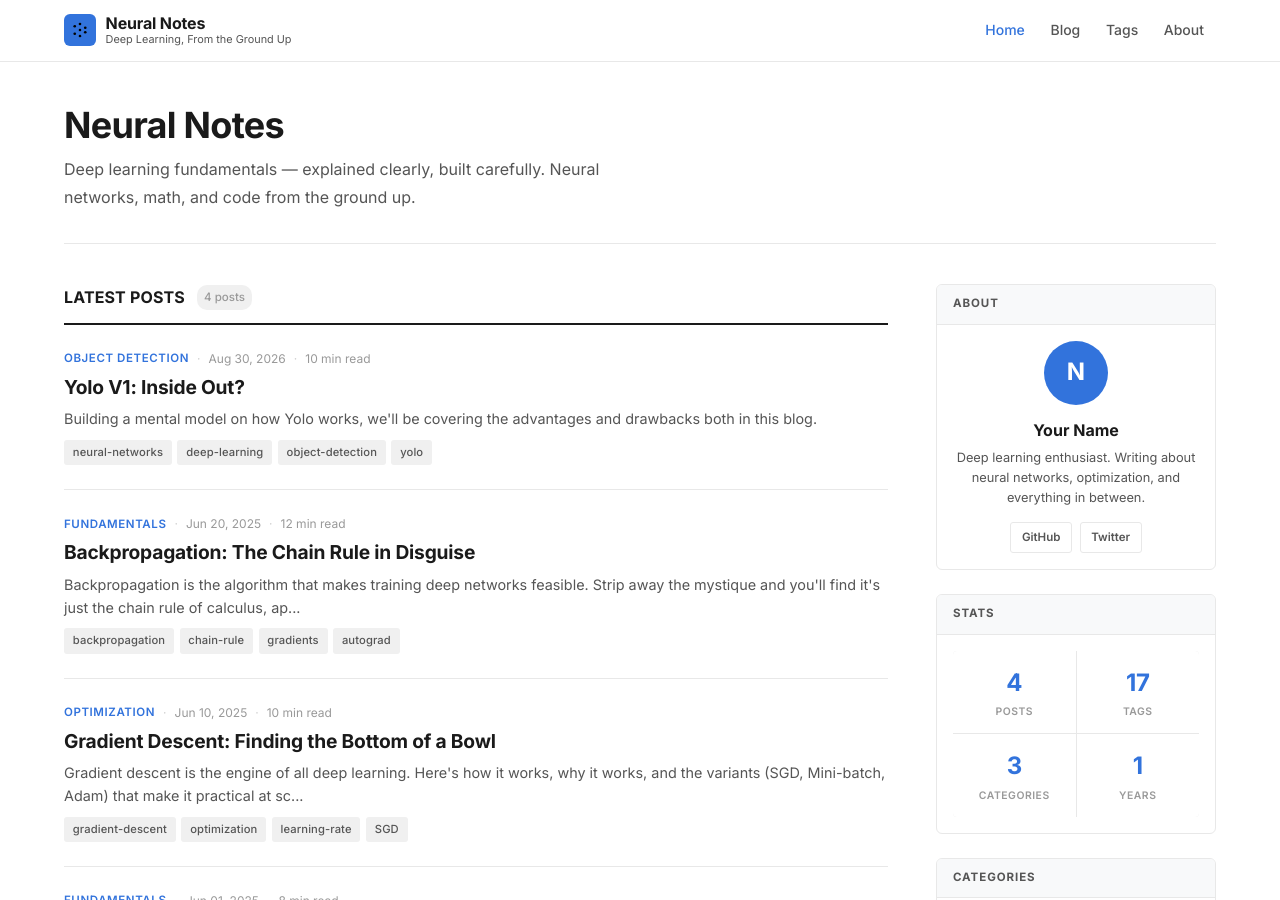
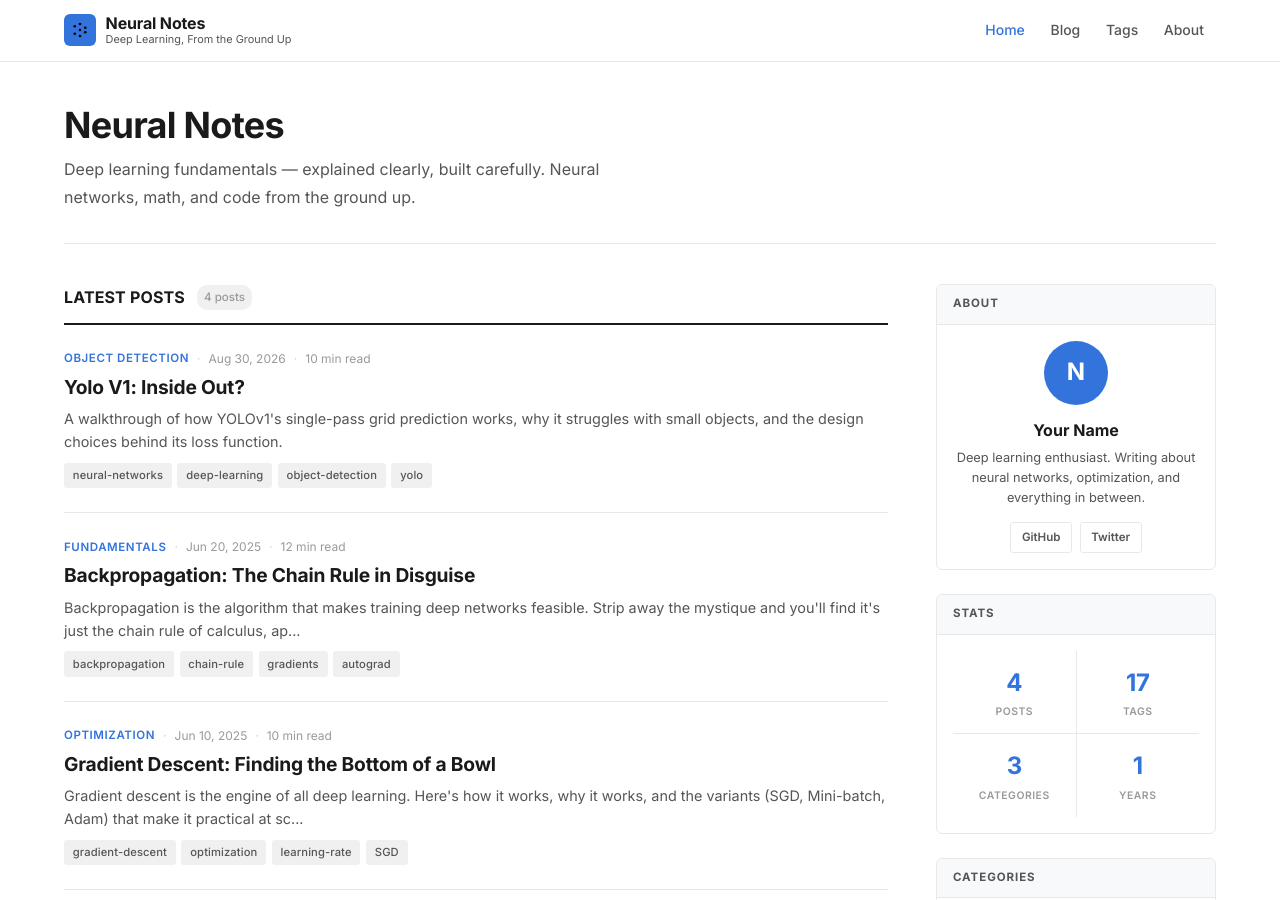
Before and after one commit to Utsav-2301/Utsav-2301.github.io, a Jekyll site: the page built from index.html, in a window 1280 px wide and 900 px high. Built offline with Jekyll 4.4.1, drawn with Linux system fonts in a browser that asks for light colours; the list of posts is cut into pages by our own code.

Commit message:
Update excerpt and image syntax in "Yolo V1: Inside Out?" blog post

```diff
--- a/_posts/2026-08-30-YoloV1.md
+++ b/_posts/2026-08-30-YoloV1.md
@@ -5,7 +5,7 @@ date: 2026-08-30
 category: "Object Detection"
 tags: [neural-networks, deep-learning, object-detection, yolo]
 read_time: 10
-excerpt: "Building a mental model on how Yolo works, we'll be covering the advantages and drawbacks both in this blog. "
+excerpt: "A walkthrough of how YOLOv1's single-pass grid prediction works, why it struggles with small objects, and the design choices behind its loss function."
 ---
 
 In 2015, Joseph Redmon, Santosh Divvala, Ross Girshick, and Ali Farhadi introduced a novel algorithm for object detection.
```
Also changed, not shown: other parts of _posts/2026-08-30-YoloV1.md (+1 -1 lines).
